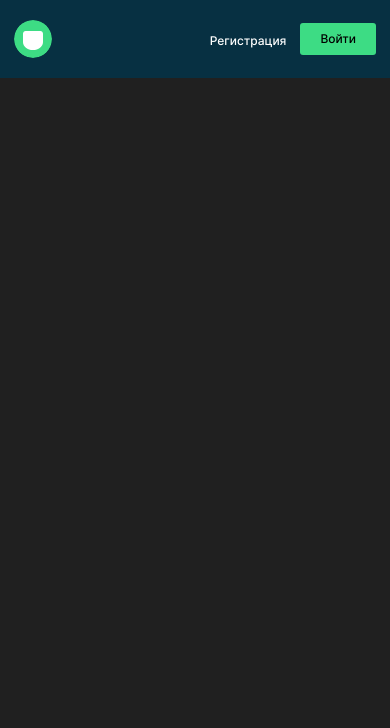
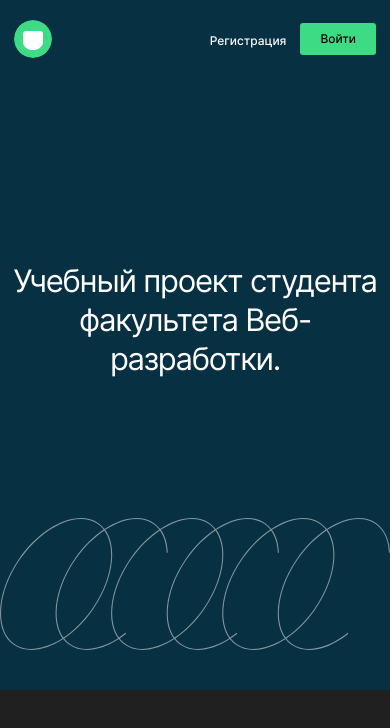
Before and after one commit to vasiatca/movies-explorer-frontend, a React app: page / in a window 390 px wide. Built offline with nearby package versions, Linux system fonts and the light colour scheme.

Commit message:
landing(главная)(create promo)

```diff
--- a/src/components/Main/Main.js
+++ b/src/components/Main/Main.js
@@ -1,7 +1,7 @@
 import React from "react";
 import "./Main.css";
 import Header from "../Header/Header";
-// import Promo from "../Promo/Promo";
+import Promo from "../Promo/Promo";
 // import NavTab from "../NavTab/NavTab";
 // import AboutProject from "../AboutProject/AboutProject";
 // import Techs from "../Techs/Techs";
@@ -12,7 +12,7 @@ function Main() {
   return (
     <>
       <Header />
-      {/* <Promo /> */}
+      <Promo />
       {/* <NavTab />
       <AboutProject />
       <Techs />
--- a/src/components/Promo/Promo.css
+++ b/src/components/Promo/Promo.css
@@ -20,47 +20,49 @@
   margin: 0;
 }
 
-/* .promo__logo {
+.promo__logo {
   color: #FFFFFF;
   opacity: 0.7;
+  margin-top: 0;
+  margin-right: 0;
+  margin-bottom: 0;
   margin-left: auto;
-} */
+}
 
-@media (max-width: 1023px) {
+@media (max-width: 865px) {
+  .promo__logo {
+    margin: 0;
+  }
+}
+
+@media (max-width: 768px) {
   .promo {
     /* box-sizing: border-box; */
     padding-top: 300px;
     padding-right: 44px;
+    padding-bottom: 70px;
     padding-left: 44px;
   }
 
   .promo__title {
     max-width: 680px;
     text-align: center;
+    padding-bottom: 140px;
   }
-/*
-  .promo__logo {
-    margin: 0;
-  } */
 }
 
 @media (max-width: 767px) {
   .promo {
     padding-top: 183px;
-    padding-left: 10px;
-    padding-right: 10px;
+    padding-left: 0;
+    padding-right: 0;
     padding-bottom: 40px;
   }
 
   .promo__title {
     font-size: 31px;
     line-height: 39px;
+    padding-right: 10px;
+    padding-left: 10px;
   }
 }
-
-/* @media (max-width: 500px) {
-  .promo__title {
-    font-size: 31px;
-    line-height: 39px;
-  }
-} */
--- a/src/components/Promo/Promo.js
+++ b/src/components/Promo/Promo.js
@@ -1,6 +1,6 @@
 import React from "react";
 import "./Promo.css";
-// import logoPromo from "../../images/landing-logo.svg";
+import logoPromo from "../../images/landing-logo.svg";
 
 function Promo() {
   return (
@@ -8,7 +8,7 @@ function Promo() {
       <h1 className="promo__title">
         Учебный проект студента факультета Веб-разработки.
       </h1>
-      {/* <img className="promo__logo" src={logoPromo} alt="" /> */}
+      <img className="promo__logo" src={logoPromo} alt="" />
     </section>
   );
 };
```
